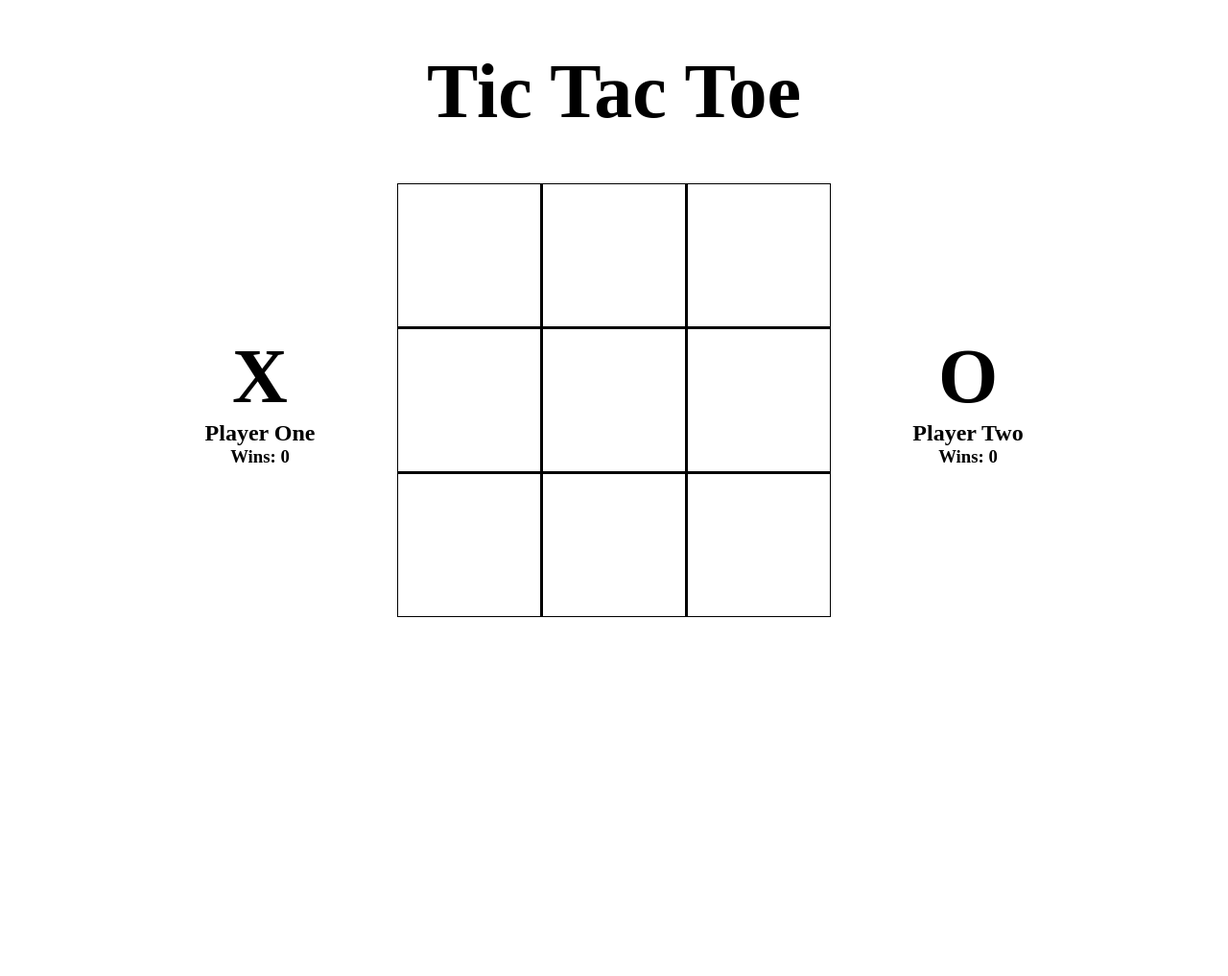
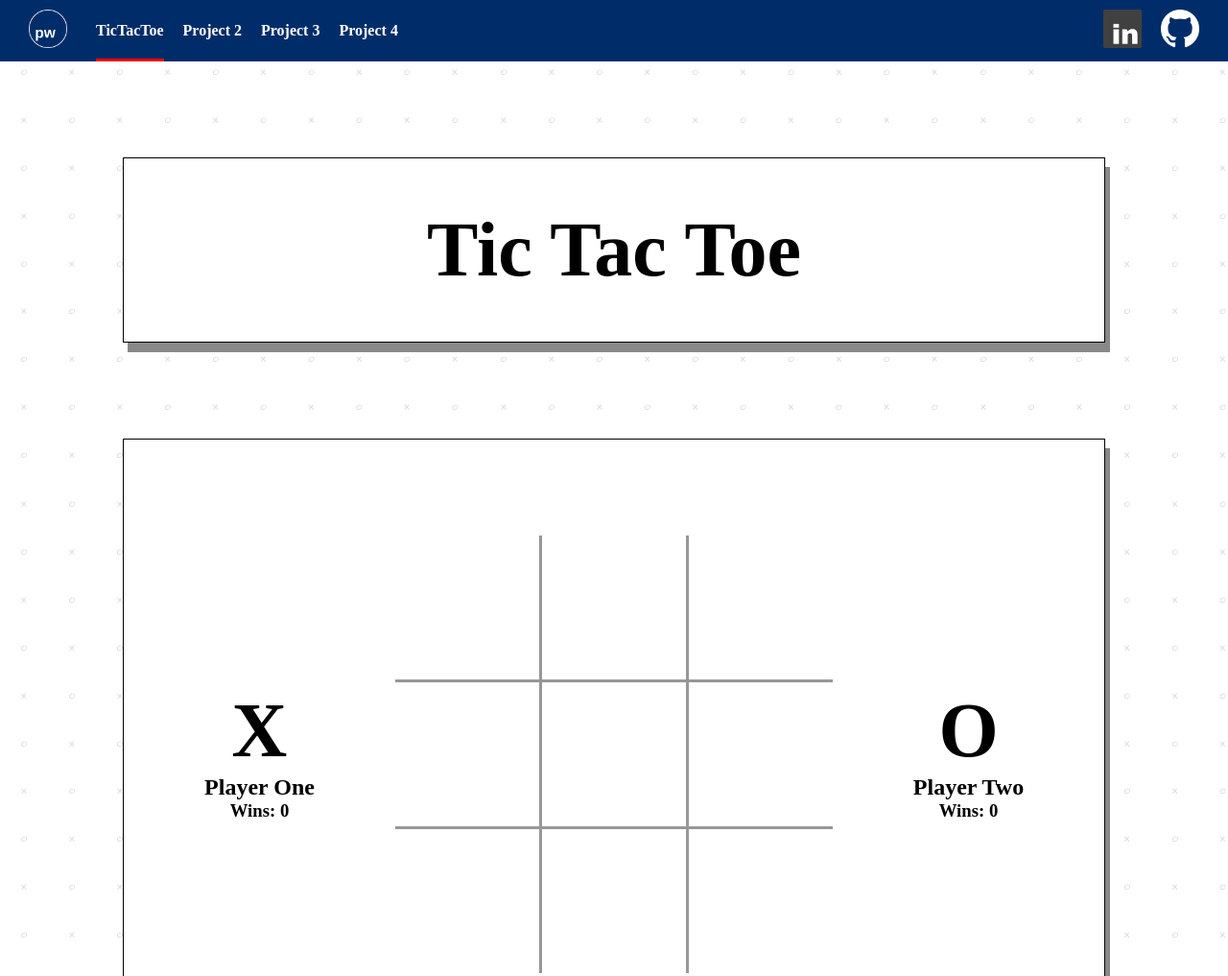
Before and after one commit to pwong-it/P1---TicTacToe, a plain HTML site: page index.html in a window 1280 px wide. Shown: the top 1017 px of the page at 96% size. Before the commit the page ends 800 px from the top, so only its background shows below. Drawn offline with Linux system fonts and the light colour scheme.

Commit message:
Added CSS styling. Nav bar added with links to future project, linkedIn, Github. Site background created on Canva. Cleaned the borders.

```diff
--- a/index.html
+++ b/index.html
@@ -12,7 +12,23 @@
 
 <body>
     <header>
-        <h1>Tic Tac Toe</h1>
+        <nav>
+            <ul class="project-list">
+                <li><a class="pw-logo" href="https://github.com/pwong-it"><img src="./images/Styling/pw Logo.png"
+                            alt="Personal Brand Logo"></a></li>
+                <li><a class="current-page" href="#">TicTacToe</a></li>
+                <li><a class="secondary-page" href="#">Project 2</a></li>
+                <li><a class="secondary-page" href="#">Project 3</a></li>
+                <li><a class="secondary-page" href="#">Project 4</a></li>
+            </ul>
+            <ul>
+                <li class="linkedIn"><a href="https://www.linkedin.com/in/philw-2806/"><img
+                            src="./images/Styling/LinkedIn Logo.png" alt="linkeIn link"></a>
+                <li class="github-link"><a href="https://github.com/pwong-it"><img
+                            src="./images/Styling/Github Logo_white.png" alt="Github link"></a>
+            </ul>
+        </nav>
+        <h1 id="site-title">Tic Tac Toe</h1>
     </header>
     <main>
         <section class="game-section">
--- a/style.css
+++ b/style.css
@@ -1,25 +1,91 @@
+/* Colours */
+/* #002D69 - Dark Blue */
+
 * {
     box-sizing: border-box;
     /* border: 1px solid red; */
     margin: 0 auto;
-
 }
 
-header {
-    text-align: center;
-    margin: 50px;
+body {
+    max-width: 100%;
+    margin: 0 auto;
+    background-color: white;
+    background-image: url(./images/Styling/XO\ background_grey.png);
+}
+
+main {
+    background-color: white;
+    max-width: 80%;
+    border: 1px solid;
+    margin-top: 100px;
+    padding-top: 100px;
+    box-shadow: 5px 10px #888888;
+}
+
+header nav {
+    display: flex;
+    justify-content: space-between;
+    background-color: #002D69;
+}
+
+header nav img {
+    width: 40px;
+    margin: 10px;
+}
+
+header ul {
+    display: flex;
+    justify-content: space-between;
+    align-items: center;
+    margin: 0;
+    padding: 0;
+}
+
+header li {
+    padding-left: 20px;
+    list-style-type: none;
+}
+
+header a {
+    text-decoration: none;
+    color: white;
+    font-weight: 800;
+}
+
+.current-page {
+    border-bottom: 3px solid rgb(255, 0, 0);
+    padding-bottom: 21px;
+}
+
+.github-link {
+    padding-right: 20px;
+    padding-left: 0;
+}
+
+header .secondary-page:hover {
+    border-bottom: 3px solid white;
+    padding-bottom: 21px;
+}
+
+#site-title {
+    font-size: 5rem;
+    padding: 50px 0;
+    max-width: 80%;
+    background-color: white;
+    border: 1px solid;
+    margin-top: 100px;
+    box-shadow: 5px 10px #888888;
 }
 
 h1 {
     font-size: 5rem;
+    text-align: center;
 }
 
-body {
-    max-width: 80%;
-    margin: 0 auto;
+section {
+    background-color: white;
 }
-
-main {}
 
 .game-section {
     display: grid;
@@ -41,7 +107,6 @@ main {}
 }
 
 div {
-    border: 1px solid black;
     height: 150px;
     width: 150px;
     background-color: white;
@@ -54,14 +119,15 @@ div {
 .grid-box {
     display: grid;
     grid-template-columns: 1fr 1fr 1fr;
-    gap: 1px;
+    gap: 3px;
     max-width: 456px;
-    background-color: black;
+    background-color: rgb(151, 151, 151);
 }
 
 .result-section {
-    margin: 20px auto;
+    padding-top: 20px;
     display: flex;
+    height: 200px;
     flex-direction: column;
     justify-content: center;
     align-items: center;
@@ -75,3 +141,8 @@ div {
     color: red;
     font-size: 1.8rem;
 }
+
+.button {
+    margin: 20px;
+    padding: 10px 20px;
+}
```
Also changed, not shown: README.md, images/Styling/Github Logo.png (added), images/Styling/Github Logo_white.png (added), images/Styling/LinkedIn Logo.png (added), images/Styling/XO background_grey.png (added), images/Styling/pw Logo.png (added), images/tech_1.png (added), 5 other files.
